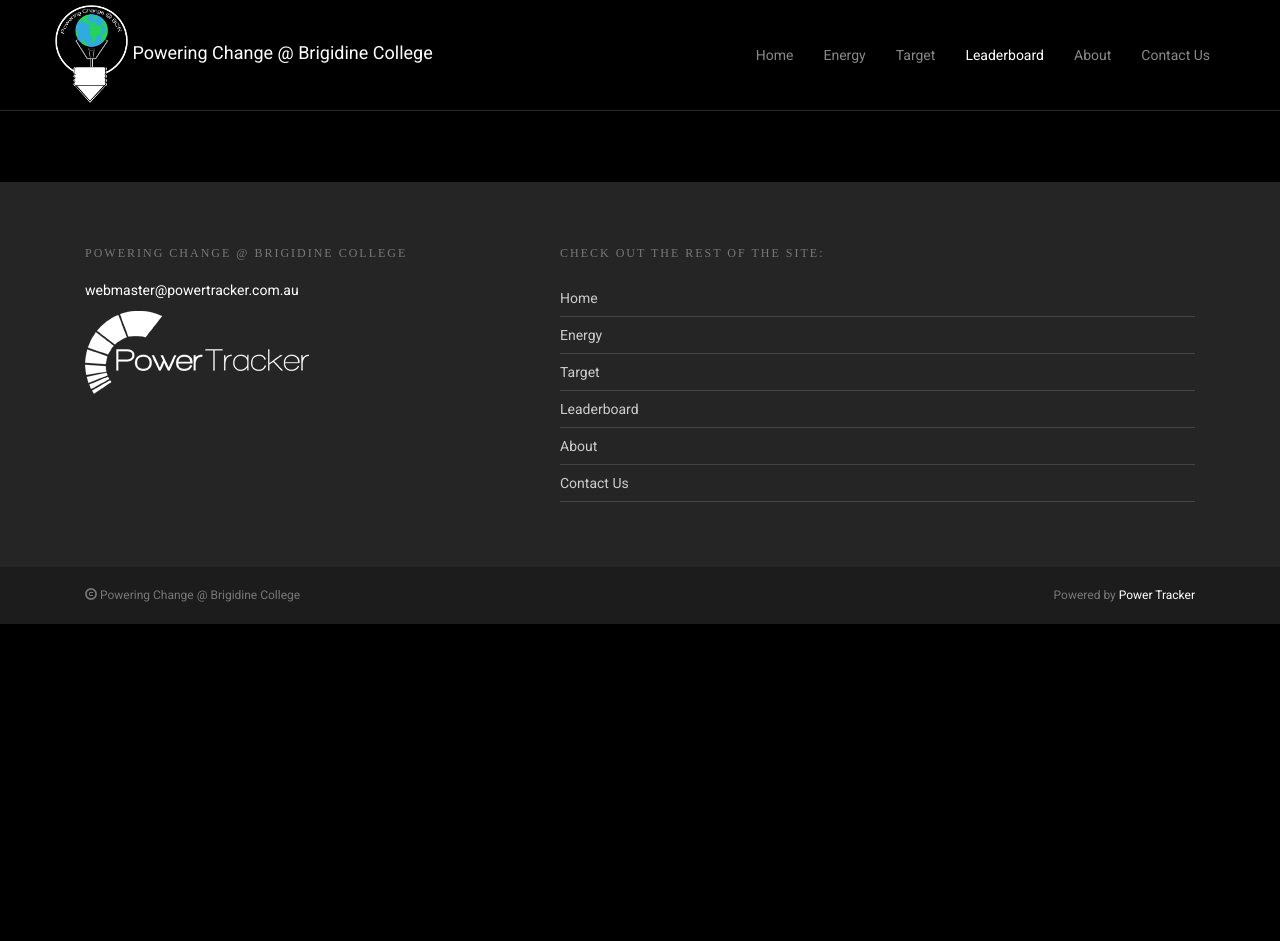
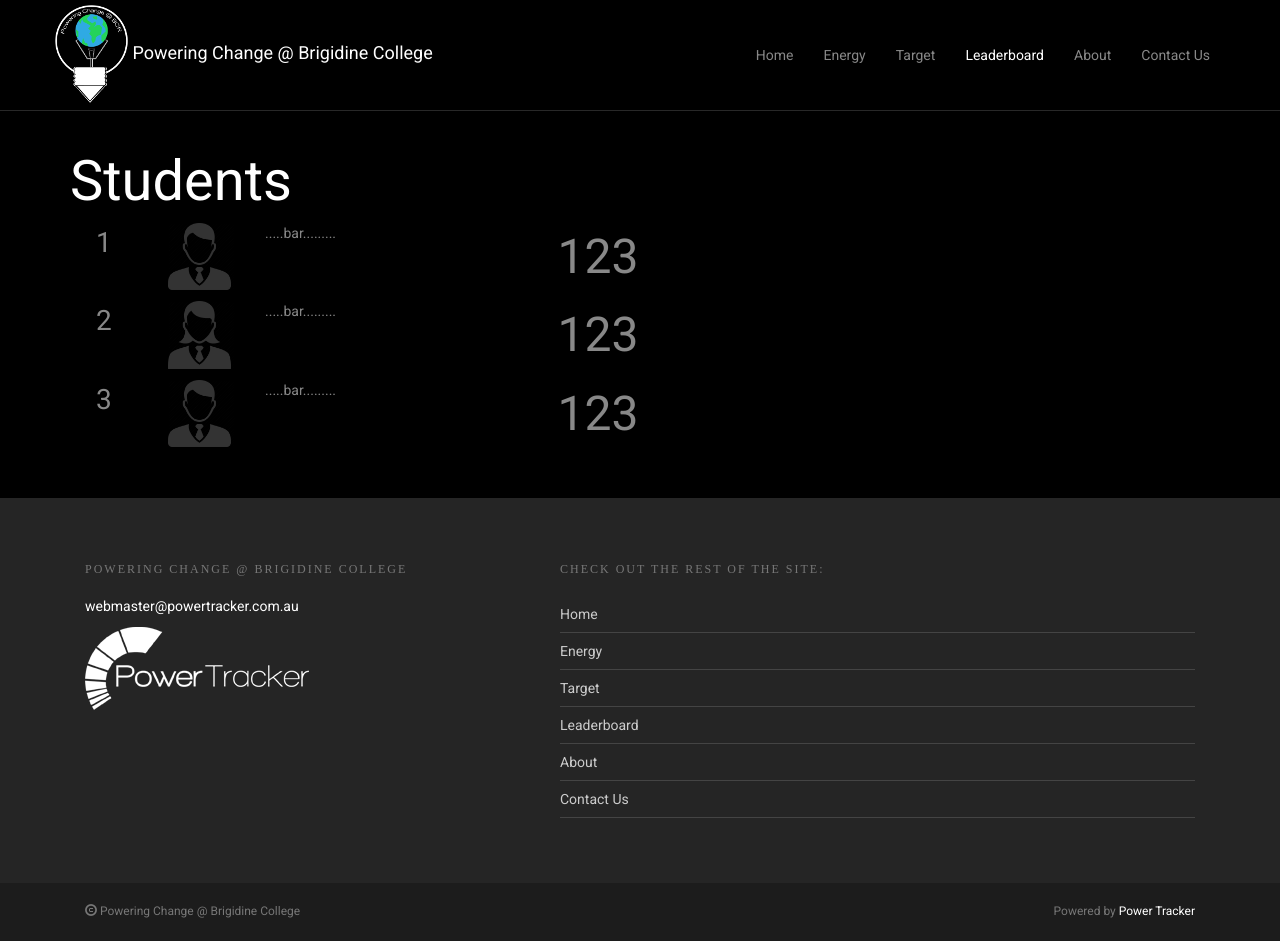
Before and after one commit to samyalv04/brigidine.powertracker.com.au, a Jekyll site: the page built from leaderboard/index.html, in a window 1280 px wide. Built offline with Jekyll 4.4.1, drawn with Linux system fonts in a browser that asks for light colours; nearby versions of some CDN libraries; before the commit the page ends 900 px from its top, so only the background shows below that.

Commit message:
Leaderboard concept

```diff
--- a/_sass/_main.scss
+++ b/_sass/_main.scss
@@ -85,6 +85,27 @@ body {
 
 }
 
+.page-leaderboard {
+    .students {
+        .row {
+            margin-top: 10px;
+
+
+            .student-rank {
+                text-align: center;
+                font-size: 28px;
+            }
+            .student-image {}
+            .student-bar {}
+            .student-score {
+                text-align: right;
+                font-size: 48px;
+            }
+        }
+    }
+    .schools {}
+}
+
 .page-about {
     .about-icons {
         font-size: 62px;
--- a/leaderboard/index.html
+++ b/leaderboard/index.html
@@ -8,10 +8,28 @@ javascript:
 
 <div class="container">
     <div class="row chart">
-        <div class="col-xs-12">
-
-
-
+        <div class="col-xs-6 students">
+            <h1>
+                Students
+            </h1>
+            <div class="row">
+                <div class="col-xs-2 student-rank">1</div>
+                <div class="col-xs-2 student-image"><img src="boy.png" class="center-block img-responsive" alt="" /></div>
+                <div class="col-xs-6 student-bar">.....bar.........</div>
+                <div class="col-xs-2 student-score">123</div>
+            </div>
+            <div class="row">
+                <div class="col-xs-2 student-rank">2</div>
+                <div class="col-xs-2 student-image"><img src="girl.png" class="center-block img-responsive" alt="" /></div>
+                <div class="col-xs-6 student-bar">.....bar.........</div>
+                <div class="col-xs-2 student-score">123</div>
+            </div>
+            <div class="row">
+                <div class="col-xs-2 student-rank">3</div>
+                <div class="col-xs-2 student-image"><img src="boy.png" class="center-block img-responsive" alt="" /></div>
+                <div class="col-xs-6 student-bar">.....bar.........</div>
+                <div class="col-xs-2 student-score">123</div>
+            </div>
         </div>
     </div>
 </div>
```
Also changed, not shown: leaderboard/boy.png (added), leaderboard/girl.png (added).
